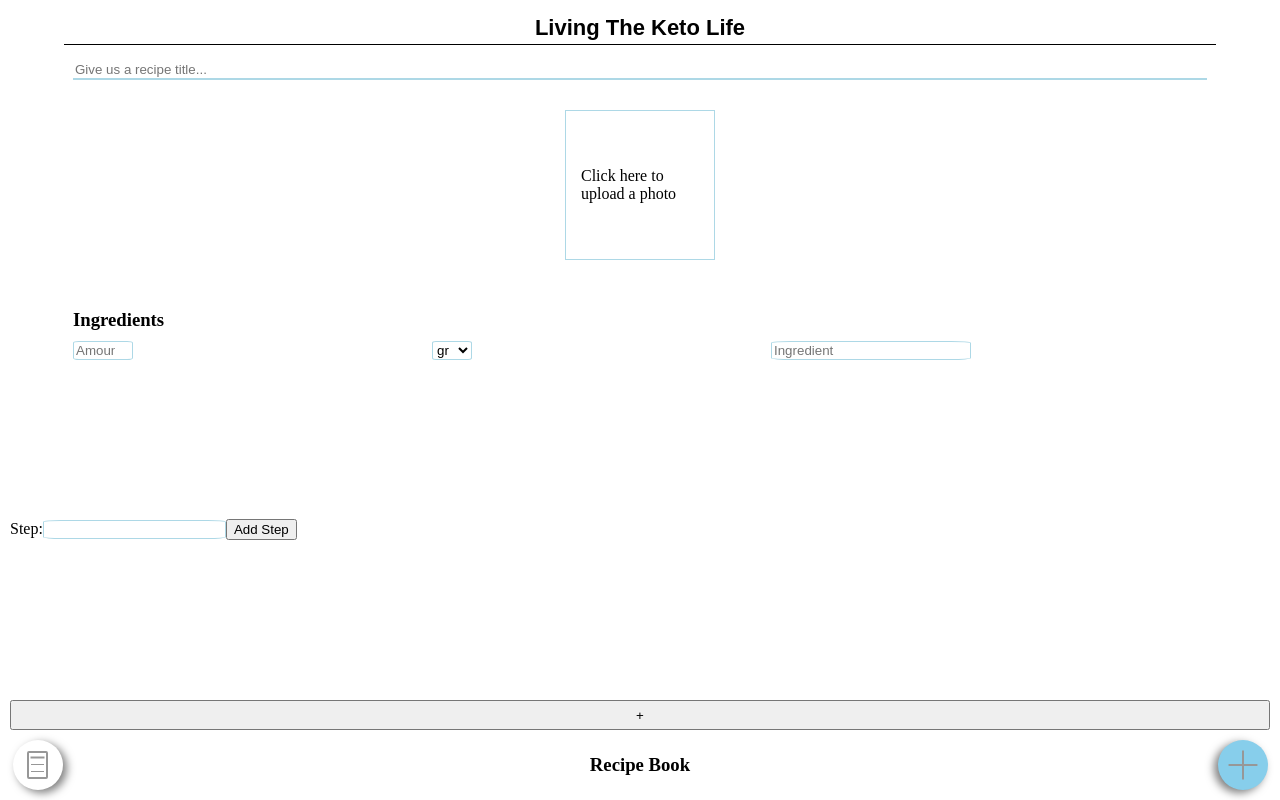
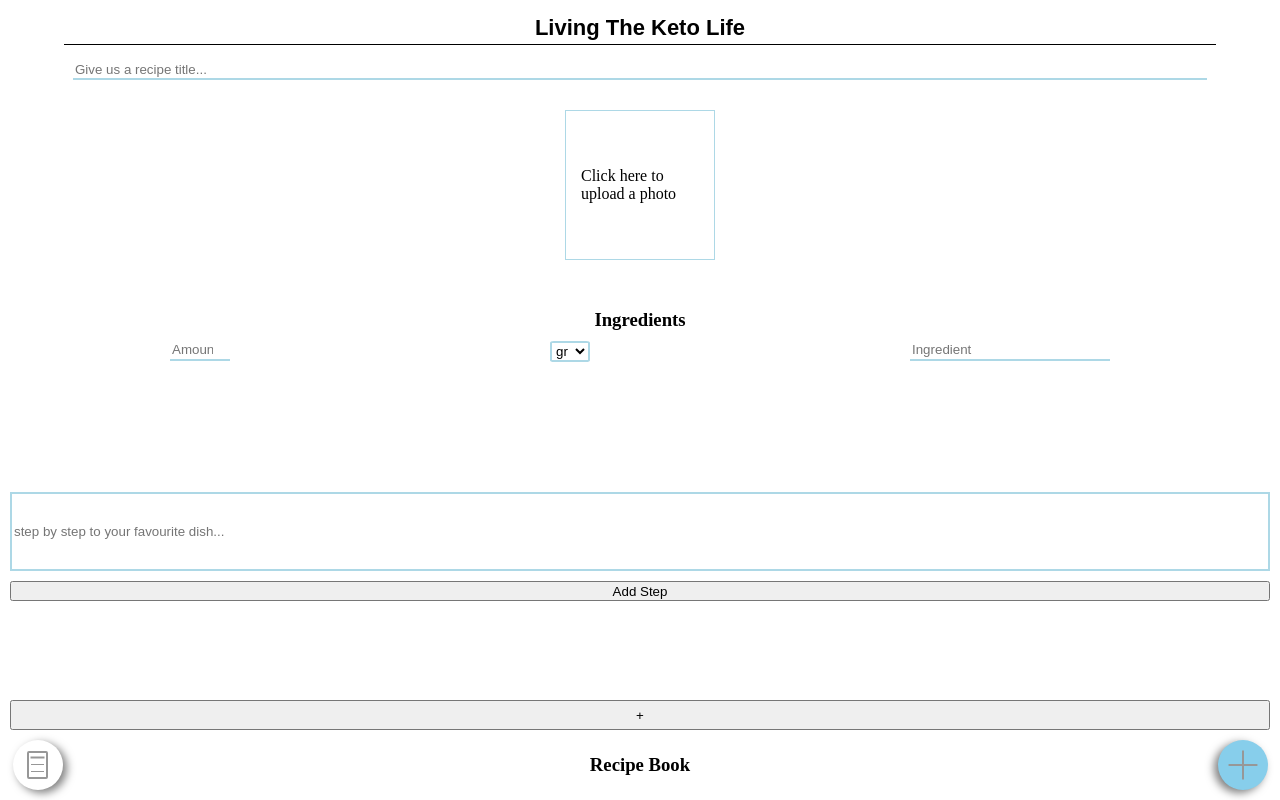
Before and after one commit to psclahr/Living-The-Keto-Life, a React (Create React App) app: page /create in a window 1280 px wide. Built offline with nearby package versions, Linux system fonts and the light colour scheme.

Commit message:
First Styling CreatePage

```diff
--- a/src/createRecipe/CreateElements/AddDescription.js
+++ b/src/createRecipe/CreateElements/AddDescription.js
@@ -1,18 +1,32 @@
 import React from "react";
 import styled from "styled-components";
 
-const StyledForm = styled.form``;
+const StyledForm = styled.form`
+  display: grid;
+  grid-template-rows: auto 20px;
+  gap: 10px;
+`;
 const StyledInput = styled.input`
-  border: 1px solid lightblue;
-  border-radius: 10%;
+  border: 2px solid lightblue;
+  width: 100%;
+  height: 100%;
 `;
 
-export default function AddDescription({ onSubmit, onChange, stepList }) {
+export default function AddDescription({
+  onSubmit,
+  onChange,
+  stepList,
+  descriptionRef,
+  descriptionInputRef
+}) {
   return (
-    <StyledForm onSubmit={onSubmit}>
+    <StyledForm ref={descriptionRef} onSubmit={onSubmit}>
       <label>
-        Step:
-        <StyledInput onChange={onChange} />
+        <StyledInput
+          ref={descriptionInputRef}
+          onChange={onChange}
+          placeholder="step by step to your favourite dish..."
+        />
       </label>
       <button>Add Step</button>
       <ol>
--- a/src/createRecipe/CreateElements/AddIngredient.js
+++ b/src/createRecipe/CreateElements/AddIngredient.js
@@ -12,7 +12,9 @@ export default function AddIngredient({
   onChangeAmount,
   onChangeUnit,
   onChangeIngredient,
-  options
+  options,
+  ingredientRef,
+  ingredientAmountRef
 }) {
   return (
     <StyledAddIngredient>
@@ -22,6 +24,8 @@ export default function AddIngredient({
         onChangeUnit={onChangeUnit}
         onChangeIngredient={onChangeIngredient}
         options={options}
+        ingredientRef={ingredientRef}
+        ingredientAmountRef={ingredientAmountRef}
       />
       <ul>
         {ingredients.map(ingredient => {
--- a/src/createRecipe/CreatePage.js
+++ b/src/createRecipe/CreatePage.js
@@ -23,6 +23,11 @@ export default function CreatePage({ onButtonClick }) {
   const [ingredientValue, setIngredient] = useState("");
   const [ingredients, setIngredients] = useState([]);
   const [options, setOptions] = useState([]);
+
+  const descriptionRef = React.createRef();
+  const descriptionInputRef = React.createRef();
+  const ingredientRef = React.createRef();
+  const ingredientAmountRef = React.createRef();
 
   function handleButtonClick(event) {
     event.preventDefault();
@@ -56,6 +61,8 @@ export default function CreatePage({ onButtonClick }) {
   function handleSubmitStep(event) {
     event.preventDefault();
     setStepList([...stepList, step]);
+    descriptionRef.current.reset();
+    descriptionInputRef.current.focus();
   }
 
   function handleSubmitIngredient(event) {
@@ -101,12 +108,11 @@ export default function CreatePage({ onButtonClick }) {
           );
       };
       nutritionQuery();
+      ingredientRef.current.reset();
+      ingredientAmountRef.current.focus();
     } catch (err) {
       console.log(err);
     }
-
-    //formRef.current.reset();
-    //inputAmountRef.current.focus();
   }
 
   function searchForIngredients() {
@@ -124,19 +130,20 @@ export default function CreatePage({ onButtonClick }) {
       <AddImage />
       <AddIngredient
         ingredients={ingredients}
-        amount={amount}
-        unit={unit}
-        ingredientValue={ingredientValue}
         options={options}
         onSubmit={handleSubmitIngredient}
         onChangeAmount={handleAmountChange}
         onChangeUnit={handleUnitChange}
         onChangeIngredient={handleIngredientChange}
+        ingredientRef={ingredientRef}
+        ingredientAmountRef={ingredientAmountRef}
       />
       <AddDescription
         onSubmit={handleSubmitStep}
         onChange={handleDescriptionChange}
         stepList={stepList}
+        descriptionRef={descriptionRef}
+        descriptionInputRef={descriptionInputRef}
       />
       <button onClick={handleButtonClick}>+</button>
     </CreatePageGrid>
--- a/src/createRecipe/InputIngredient.js
+++ b/src/createRecipe/InputIngredient.js
@@ -7,31 +7,57 @@ const StyledForm = styled.form`
     "h h h"
     "a u i"
     "b b b ";
-  margin-left: 5%;
+  display: flex;
+  justify-content: space-around;
 `;
 const StyledHeadline = styled.h3`
   grid-area: h;
+  display: flex;
+  justify-content: center;
   margin-bottom: 10px;
 `;
 const StyledAmountInput = styled.input`
-  border: 1px solid lightblue;
-  border-radius: 10%;
+  border-top: 0;
+  border-left: 0;
+  border-right: 0;
+  border-bottom: 2px solid lightblue;
+  height: 20px;
   grid-area: a;
   width: 60px;
+  transition: all 1s ease;
+
+  &:focus {
+    outline: none;
+    border-color: hotpink;
+  }
 `;
 const StyledUnitSelect = styled.select`
   background: white;
-  border: 1px solid lightblue;
+  border: 2px solid lightblue;
   border-radius: 10%;
   grid-area: u;
   width: 40px;
+  transition: all 1s ease;
+
+  &:focus {
+    outline: none;
+    border-color: hotpink;
+  }
 `;
 const StyledIngredientInput = styled.input`
-  background: white;
-  border: 1px solid lightblue;
-  border-radius: 10%;
+  border-top: 0;
+  border-left: 0;
+  border-right: 0;
+  border-bottom: 2px solid lightblue;
+  height: 20px;
   grid-area: i;
   width: 200px;
+  transition: all 1s ease
+
+  &:focus {
+    outline: none;
+    border-color: hotpink;
+  }
 `;
 
 const StyledButton = styled.button`
@@ -45,19 +71,22 @@ export default function InputIngredient({
   onChangeAmount,
   onChangeUnit,
   onChangeIngredient,
-  options
+  options,
+  ingredientRef,
+  ingredientAmountRef
 }) {
   return (
-    <StyledForm onSubmit={onSubmit} /*ref={formRef}*/>
+    <>
       <StyledHeadline>Ingredients</StyledHeadline>
+      <StyledForm ref={ingredientRef} onSubmit={onSubmit}>
         <StyledAmountInput
           name="amount"
-        // ref={inputAmountRef}
           type="number"
           placeholder="Amount"
           autoComplete="off"
           onChange={onChangeAmount}
           required
+          ref={ingredientAmountRef}
         />
         <StyledUnitSelect name="unit" onChange={onChangeUnit}>
           <option>gr</option>
@@ -90,5 +119,6 @@ export default function InputIngredient({
         </datalist>
         <StyledButton type="submit">+</StyledButton>
       </StyledForm>
+    </>
   );
 }
```
Lines whose indentation alone changed are shown as unchanged.
